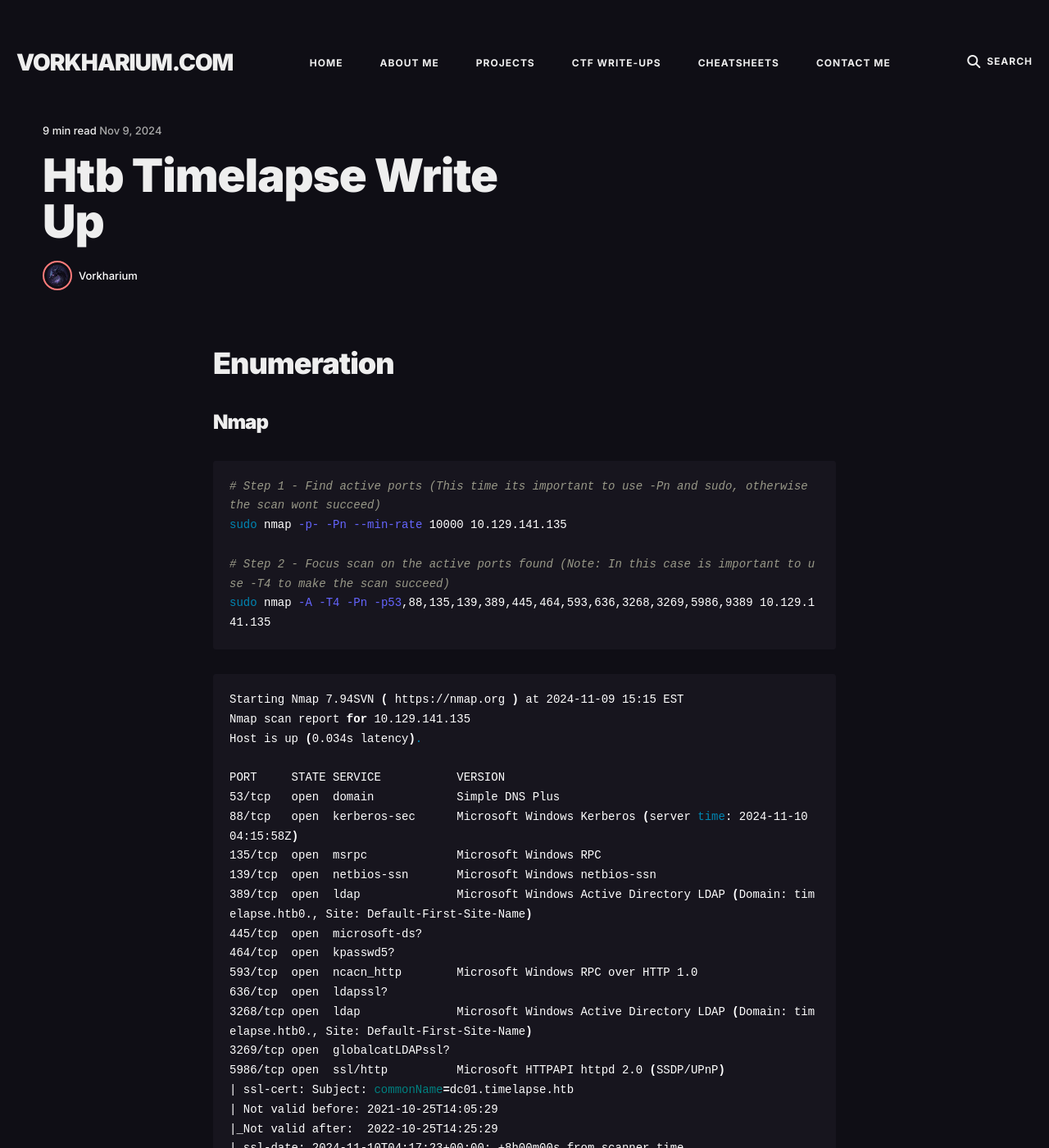
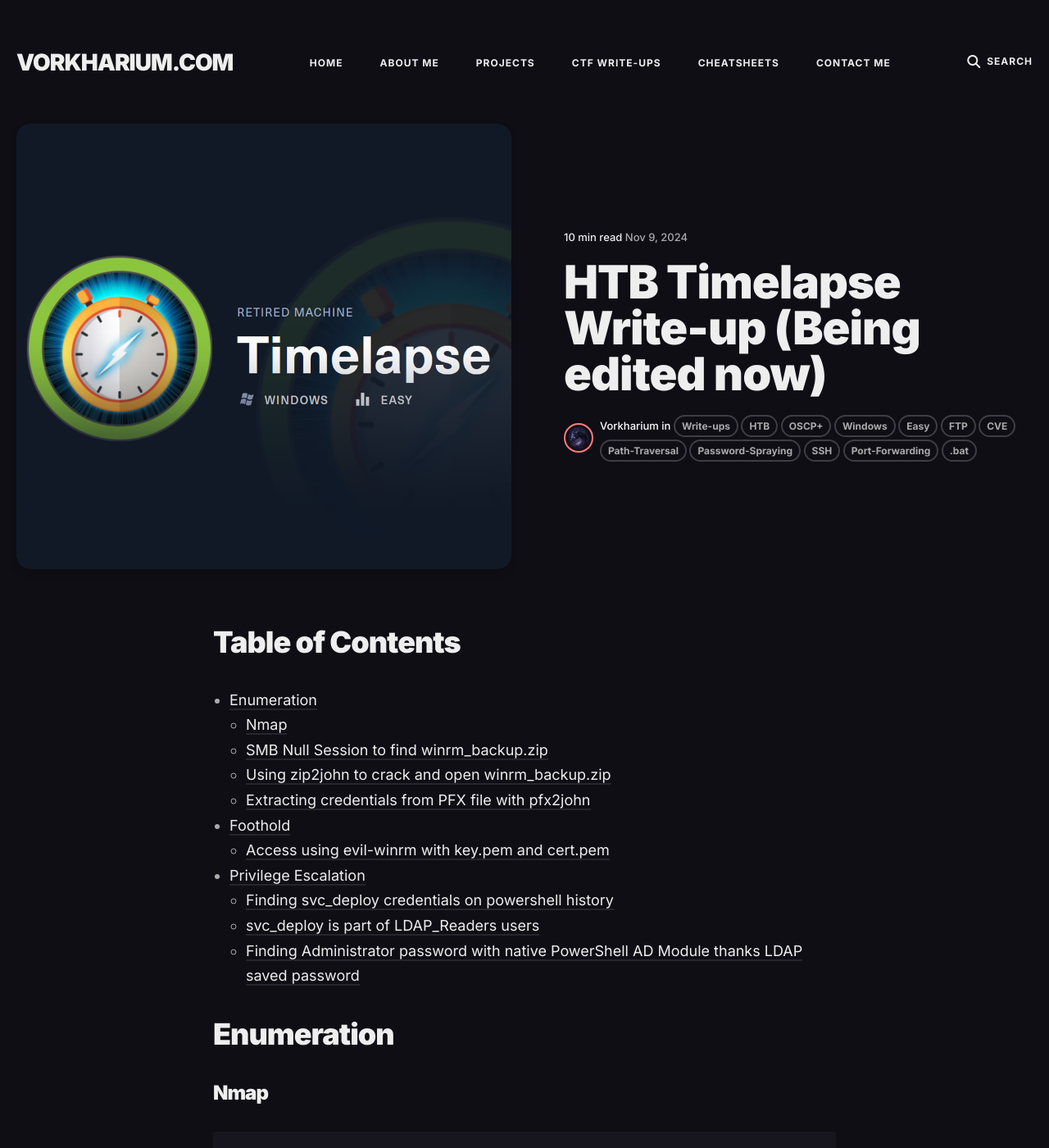
Before and after one commit to Vorkharium/vorkharium.github.io, a Jekyll site: the page built from _posts/2024-11-09-HTB-Timelapse-Write-up.md, in a window 1280 px wide and 1400 px high. Shown: the whole window at 82% size. Built offline with Jekyll 4.4.1, drawn with Linux system fonts in a browser that asks for light colours; our own code applies the rules of GitHub Pages for plain Markdown files; some of the changed text lies outside the part shown.

Commit message:
Timelapse

````diff
--- a/_posts/2024-11-09-HTB-Timelapse-Write-up.md
+++ b/_posts/2024-11-09-HTB-Timelapse-Write-up.md
@@ -1,3 +1,25 @@
+---
+layout: post
+title:  HTB Timelapse Write-up (Being edited now)
+description: Part of the OSCP+ Preparation Series
+date:   2024-11-09 22:30:00 +0300
+image:  '/images/htb_timelapse.png'
+tags:   [Write-ups, HTB, OSCP+, Windows, Easy, FTP, CVE, Path-Traversal, Password-Spraying, SSH, Port-Forwarding, .bat]
+---
+
+# Table of Contents
+- [Enumeration](#enumeration)
+  - [Nmap](#nmap)
+  - [SMB Null Session to find winrm_backup.zip](#smb-null-session-to-find-winrm_backupzip)
+  - [Using zip2john to crack and open winrm_backup.zip](#using-zip2john-to-crack-and-open-winrm_backupzip)
+  - [Extracting credentials from PFX file with pfx2john](#extracting-credentials-from-pfx-file-with-pfx2john)
+- [Foothold](#foothold)
+  - [Access using evil-winrm with key.pem and cert.pem](#access-using-evil-winrm-with-keypem-and-certpem)
+- [Privilege Escalation](#privilege-escalation)
+  - [Finding svc_deploy credentials on powershell history](#finding-svc_deploy-credentials-on-powershell-history)
+  - [svc_deploy is part of LDAP_Readers users](#svc_deploy-is-part-of-ldap_readers-users)
+  - [Finding Administrator password with native PowerShell AD Module thanks LDAP saved password](#finding-administrator-password-with-native-powershell-ad-module-thanks-ldap-saved-password)
+
 # Enumeration
 ### Nmap
 ```shell
````
Also changed, not shown: _posts/2024-11-09-HTB-Servmon-Write-up.md (+1 -1 lines).
